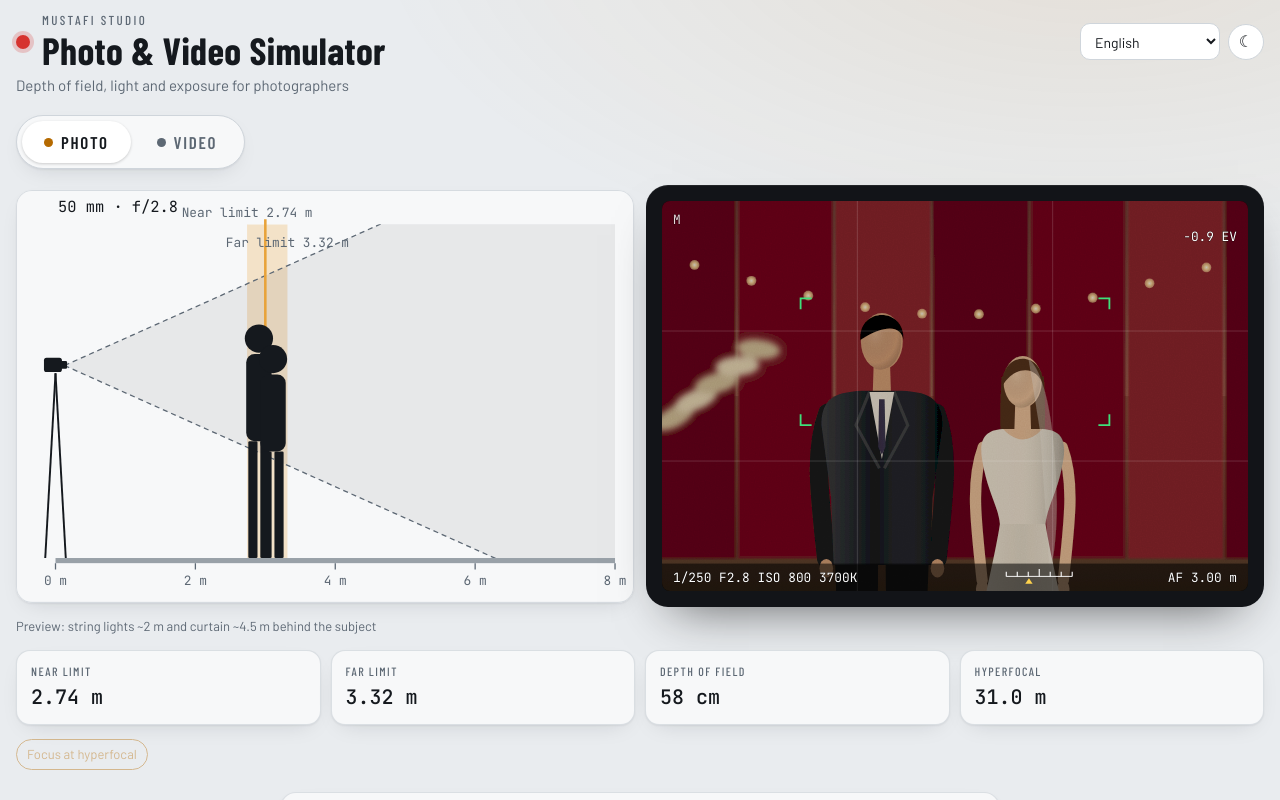
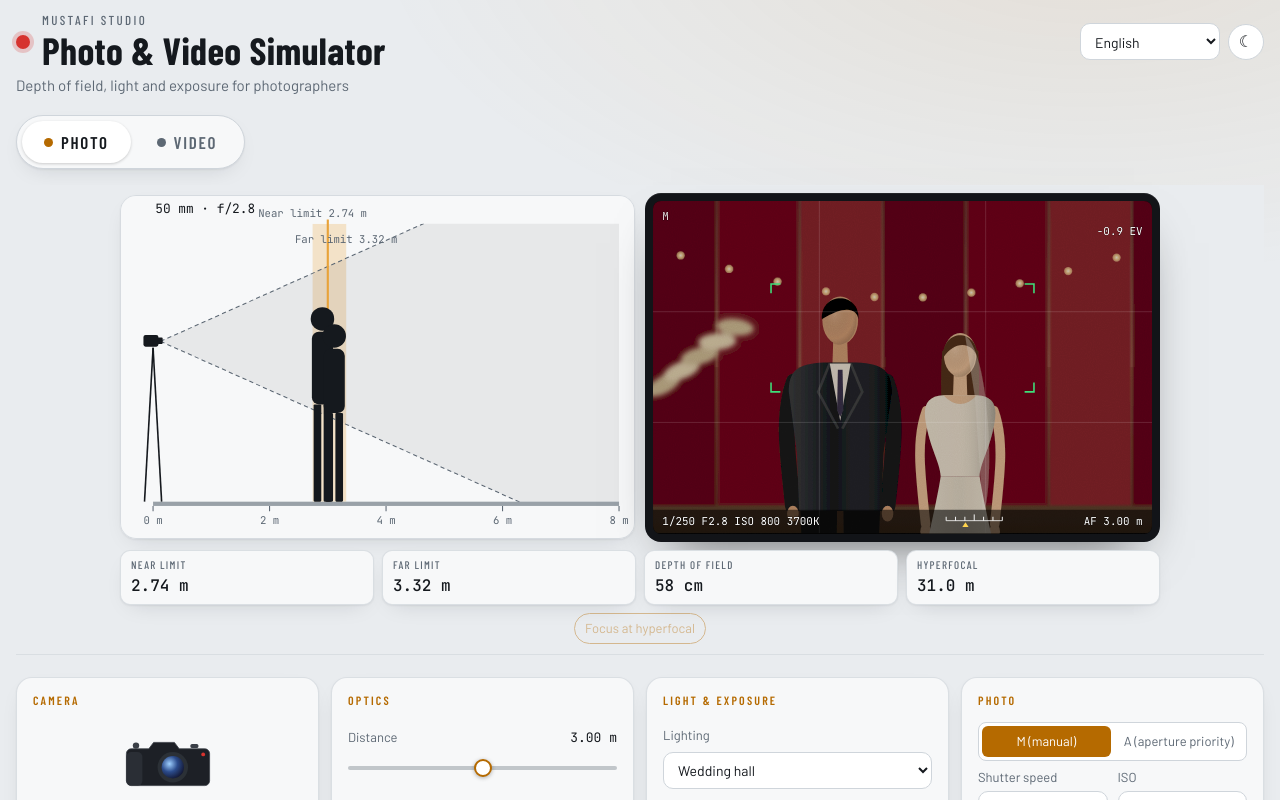
Before and after one commit to Ado-prog/video-simulator, a React (Vite) app: page / in a window 1280 px wide. Both pictures are taken after a click on the tab "PHOTO". Shown: the top 800 px of the page. Built offline with nearby package versions, Linux system fonts and the light colour scheme.

Commit message:
Photo mode: pin the picture on top and lay settings out in columns
Co-Authored-By: Claude Opus 5.5 <noreply@anthropic.com>
Claude-Session: https://claude.ai/code/session_01AQX5cKBAsEeKCZ2NjbMUEN

```diff
--- a/src/styles.css
+++ b/src/styles.css
@@ -327,3 +327,44 @@ input[type="range"].kelvin-wb::-moz-range-track { background: linear-gradient(90
 .iris-row { display: flex; align-items: center; gap: 12px; }
 .art-iris { width: 58px; flex: none; }
 .iris-row input { flex: 1; min-width: 0; }
+
+/* Photo mode, compact: picture stays pinned on top, settings in columns below */
+.layout.is-photo .stage {
+  position: sticky;
+  top: env(safe-area-inset-top, 0px);
+  z-index: 5;
+  gap: 8px;
+  padding-block: 8px 10px;
+  background: var(--bg);
+  border-bottom: 1px solid color-mix(in srgb, var(--line) 60%, transparent);
+}
+.layout.is-photo .split { grid-template-columns: repeat(2, minmax(0, 1fr)); gap: 10px; width: 100%; max-width: 1040px; margin: 0 auto; }
+.layout.is-photo .caption { display: none; }
+.layout.is-photo .monitor-bezel { padding: 8px; border-radius: 16px; }
+.layout.is-photo .stats { width: 100%; max-width: 1040px; margin: 0 auto; grid-template-columns: repeat(4, minmax(0, 1fr)); gap: 8px; }
+.layout.is-photo .stats div { padding: 6px 10px; border-radius: 10px; }
+.layout.is-photo .stats dt { font-size: 11px; }
+.layout.is-photo .stats dd { font-size: 16px; }
+.layout.is-photo .stage > .chip-row,
+.layout.is-photo .stage > .btn-ghost { max-width: 1040px; width: 100%; margin: 0 auto; }
+.layout.is-photo .stage > .btn-ghost { width: auto; align-self: center; }
+
+.layout.is-photo .panel {
+  display: grid;
+  grid-template-columns: repeat(auto-fill, minmax(280px, 1fr));
+  align-items: start;
+  gap: 12px;
+  max-width: none;
+}
+.layout.is-photo .panel .btn-primary { grid-column: 1 / -1; justify-self: center; min-width: 280px; }
+.layout.is-photo .art-camera { width: 96px; }
+.layout.is-photo .art-lens { max-width: 220px; }
+
+@media (max-width: 560px) {
+  .layout.is-photo .split { gap: 6px; }
+  .layout.is-photo .monitor-bezel { padding: 4px; border-radius: 10px; }
+  .layout.is-photo .diagram-svg { border-radius: 10px; }
+  .layout.is-photo .stats div { padding: 4px 6px; }
+  .layout.is-photo .stats dd { font-size: 13px; }
+  .layout.is-photo .stats dt { font-size: 9px; letter-spacing: 0.06em; }
+}
```
